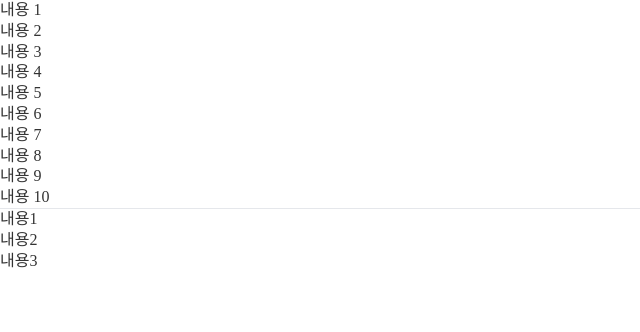
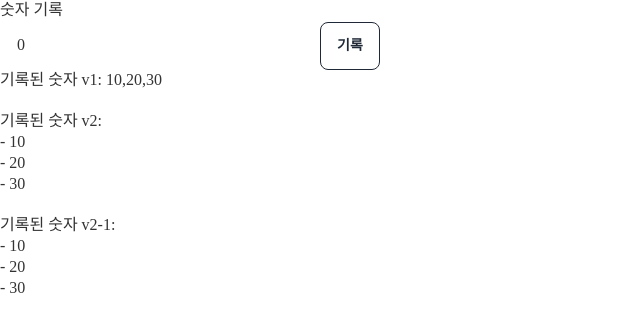
Before and after one commit to NewBean0312/react-test, a React (Create React App) app: page / in a window 1280 px wide. Shown: the top 332 px of the page, without its empty margins (0-640 px from the left). Built offline with nearby package versions, Linux system fonts and the light colour scheme; a web font is replaced by a local one.

Commit message:
기록된 숫자들이 리스트 형태로 출력

```diff
--- a/src/App.js
+++ b/src/App.js
@@ -14,19 +14,11 @@ const App = () => {
 
   return (
     <>
-      <ul>{arr}</ul>
-      <hr />
-      <ul>
-        <li>내용1</li>
-        <li>내용2</li>
-        <li>내용3</li>
-      </ul>
-
       {/* <StopWatch /> */}
       {/* <NumberCounter /> */}
       {/* <Popup /> */}
       {/* <ProdList className="container mx-auto" /> */}
-      {/* <NoRecord /> */}
+      <NoRecord />
     </>
   );
 };
--- a/src/NoRecord.js
+++ b/src/NoRecord.js
@@ -2,11 +2,13 @@ import React, { useState } from "react";
 
 function NoRecord() {
   const [no, setNo] = useState(0);
-  const [recordNos, setRecordNos] = useState([]);
+  const [recordNos, setRecordNos] = useState([10, 20, 30]);
 
   const saveNo = () => {
     setRecordNos([...recordNos, no]);
   };
+
+  const li = recordNos.map((el, index) => <li key={index}>- {el}</li>);
 
   return (
     <>
@@ -20,8 +22,23 @@ function NoRecord() {
       <button type="button" onClick={saveNo} className="btn btn-outline">
         기록
       </button>
-      <hr />
-      기록된 숫자 : [{recordNos.join(",")}]
+      <br />
+      <h1> 기록된 숫자 v1: {recordNos.join(",")}</h1>
+
+      <br />
+      <h1>
+        기록된 숫자 v2: <ul>{li}</ul>
+      </h1>
+
+      <br />
+      <h1>
+        기록된 숫자 v2-1:
+        <ul>
+          {recordNos.map((el, index) => (
+            <li key={index}>- {el}</li>
+          ))}
+        </ul>
+      </h1>
     </>
   );
 }
```
